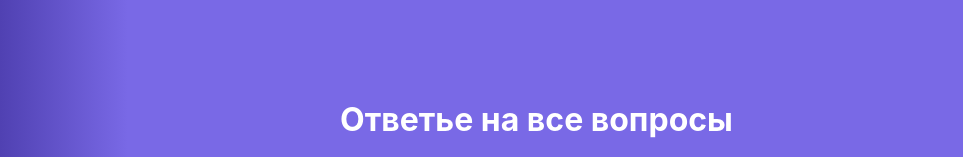
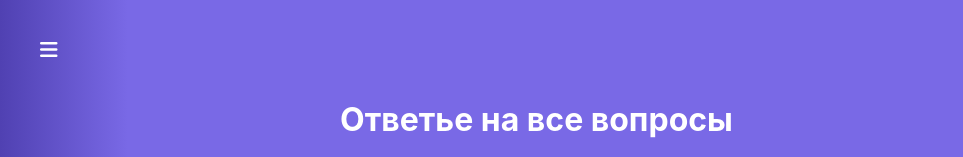
Before and after one commit to sadigzade/react-quiz, a React (Create React App) app: page / in a window 1280 px wide. Shown: the top 157 px of the page, without its empty margins (0-963 px from the left). Built offline with nearby package versions, Linux system fonts and the light colour scheme; the HTML template or start-up script is replaced by a standard one.

Commit message:
Menu toggle button

```diff
--- /dev/null
+++ b/src/components/Navigation/MenuToggle/MenuToggle.jsx
@@ -0,0 +1,18 @@
+import React from 'react';
+
+import classes from './MenuToggle.module.scss';
+
+const MenuToggle = (props) => {
+  const cls = [classes.MenuToggle, 'fa'];
+
+  if (props.isOpen) {
+    cls.push('fa-times');
+    cls.push(classes.open);
+  } else {
+    cls.push('fa-bars');
+  }
+
+  return <i className={cls.join(' ')} onClick={props.onToggle} />;
+};
+
+export default MenuToggle;
--- /dev/null
+++ b/src/components/Navigation/MenuToggle/MenuToggle.module.scss
@@ -0,0 +1,18 @@
+.MenuToggle {
+  position: fixed;
+  top: 40px;
+  left: 40px;
+  font-size: 20px;
+  cursor: pointer;
+  color: #fff;
+  z-index: 100;
+  transition: opacity, left 220ms ease-in;
+
+  &:hover {
+    opacity: 0.7;
+  }
+
+  &.open {
+    left: 320px;
+  }
+}
--- a/src/hoc/Layout/Layout.jsx
+++ b/src/hoc/Layout/Layout.jsx
@@ -1,11 +1,24 @@
 import React, { Component } from 'react';
+
+import MenuToggle from '../../components/Navigation/MenuToggle/MenuToggle';
 
 import classes from './Layout.module.scss';
 
 class Layout extends Component {
+  state = {
+    menu: false,
+  };
+
+  handlerToggleMenu = () => {
+    this.setState({
+      menu: !this.state.menu,
+    });
+  };
+
   render() {
     return (
       <div className={classes.Layout}>
+        <MenuToggle onToggle={this.handlerToggleMenu} isOpen={this.state.menu} />
         <main>{this.props.children}</main>
       </div>
     );
```
